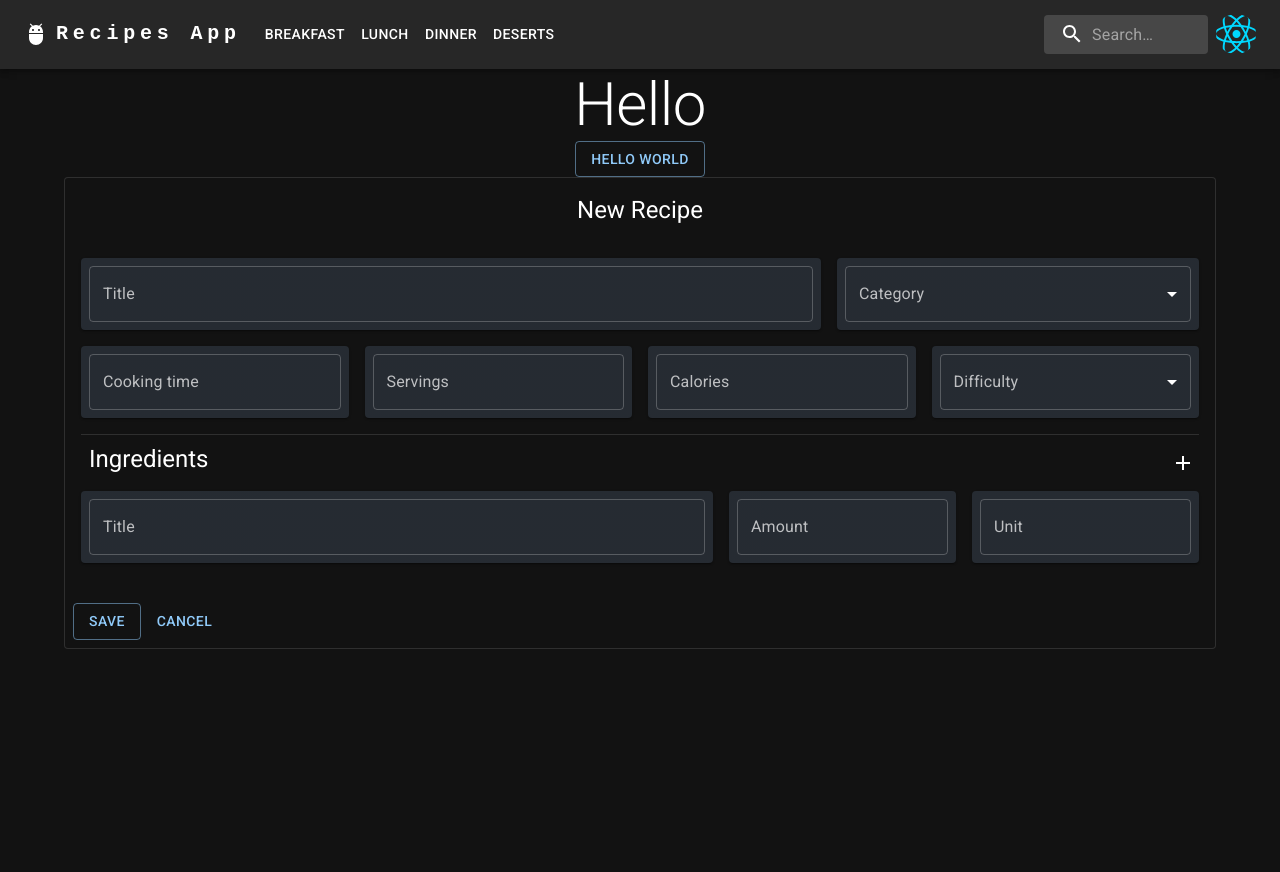
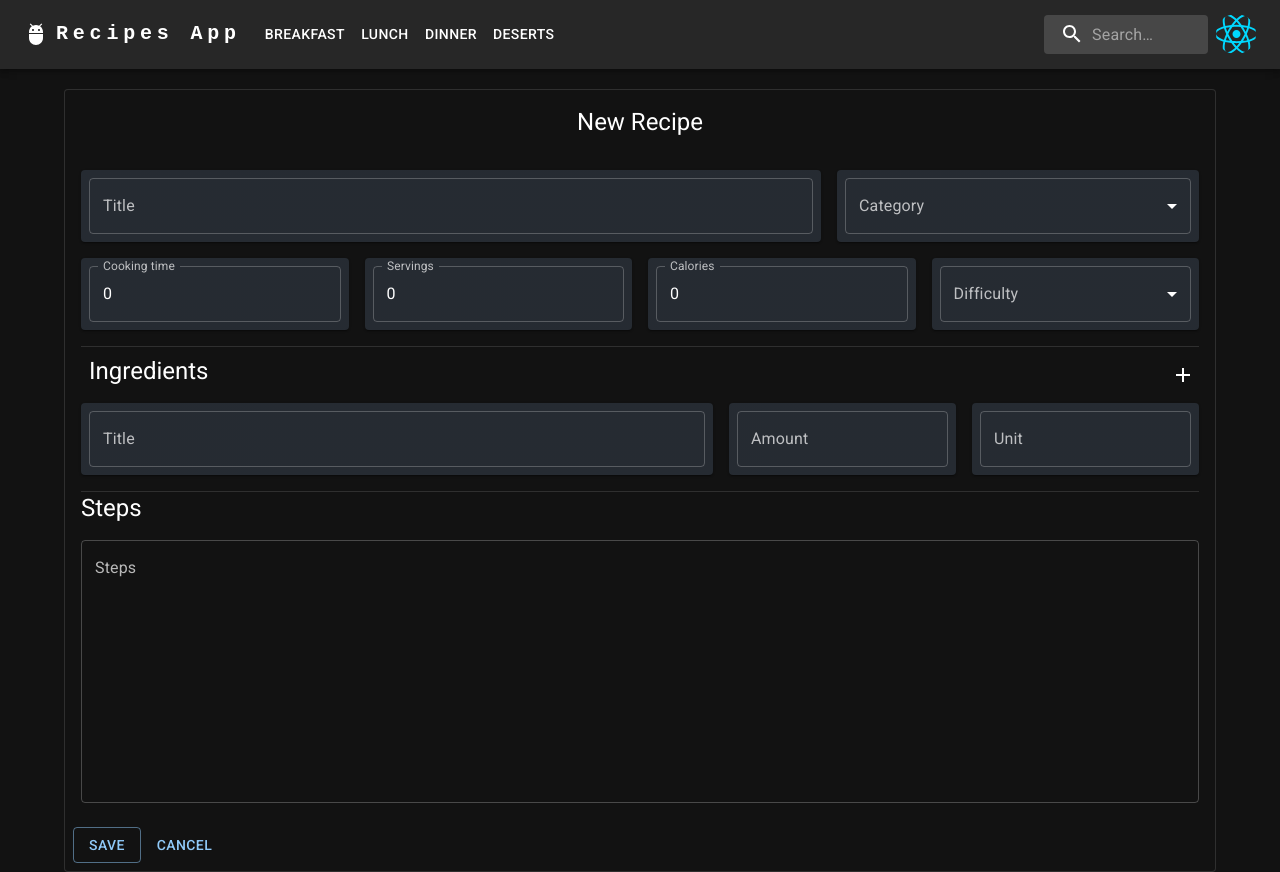
Before and after one commit to orozco92/recipes_web, a React (Vite) app: page / in a window 1280 px wide. Before the commit the page ends 800 px from the top, so only its background shows below. Built offline with nearby package versions, Linux system fonts and the light colour scheme.

Commit message:
Basic create recipe

```diff
--- a/package.json
+++ b/package.json
@@ -16,7 +16,8 @@
     "@mui/icons-material": "^5.16.0",
     "@mui/material": "^5.16.0",
     "react": "^18.3.1",
-    "react-dom": "^18.3.1"
+    "react-dom": "^18.3.1",
+    "zustand": "^4.5.4"
   },
   "devDependencies": {
     "@types/react": "^18.3.3",
--- a/src/App.tsx
+++ b/src/App.tsx
@@ -1,5 +1,5 @@
 import "./App.css";
-import { Button, Container, Typography } from "@mui/material";
+import { Container } from "@mui/material";
 import ResponsiveAppBar from "./components/ResponsiveAppBar";
 import { CreateRecipe } from "./components/NewRecipe";
 
@@ -7,11 +7,7 @@ function App() {
   return (
     <>
       <ResponsiveAppBar />
-      <Typography variant="h2" component="h1">
-        Hello
-      </Typography>
-      <Button variant="outlined">Hello world</Button>
-      <Container fixed>
+      <Container fixed style={{ paddingTop: 20 }}>
         <CreateRecipe></CreateRecipe>
       </Container>
     </>
--- a/src/components/Ingredients.tsx
+++ b/src/components/Ingredients.tsx
@@ -7,9 +7,11 @@ import {
   TextField,
   Typography,
 } from "@mui/material";
-import { FormEvent, useState } from "react";
+import { FormEvent } from "react";
 import DeleteIcon from "@mui/icons-material/Delete";
 import AddIcon from "@mui/icons-material/Add";
+import { useUpsertRecipeStore } from "../store/recipe";
+import { Ingredient } from "../core/interfaces";
 
 const Item = styled(Paper)(({ theme }) => ({
   backgroundColor: theme.palette.mode === "dark" ? "#1A2027" : "#fff",
@@ -27,14 +29,15 @@ const TextItem = styled(Paper)(({ theme }) => ({
   color: theme.palette.text.secondary,
 }));
 
-interface Ingredient {
-  name: string;
-  amount: number;
-  unit: string;
-}
-
 export function Ingredients() {
-  const [items, setItems] = useState<Ingredient[]>([]);
+  const ingredients =
+    useUpsertRecipeStore((data) => data.data.ingredients) ?? [];
+  const updateIngredients = useUpsertRecipeStore(
+    (data) => data.updateIngredients
+  );
+  const removeIngredient = useUpsertRecipeStore(
+    (data) => data.removeIngredient
+  );
 
   const handleAddIngredient = (event: FormEvent<HTMLFormElement>) => {
     event.preventDefault();
@@ -45,16 +48,15 @@ export function Ingredients() {
       formData.entries()
     ) as unknown as Ingredient;
 
+    if (!ingredient.name) return;
+
+    updateIngredients(ingredient);
+
     form.reset();
-    setItems([...items, ingredient]);
   };
 
   const createRemoveHandler = (index: number) => () => {
-    const newIngredients = [
-      ...items.slice(0, index),
-      ...items.slice(index + 1),
-    ];
-    setItems(newIngredients);
+    removeIngredient(index);
   };
 
   return (
@@ -97,7 +99,7 @@ export function Ingredients() {
         </Stack>
       </form>
       <List>
-        {items.map((item, index) => (
+        {ingredients.map((item, index) => (
           <Stack
             direction="row"
             justifyContent="space-between"
--- a/src/components/NewRecipe.tsx
+++ b/src/components/NewRecipe.tsx
@@ -17,7 +17,11 @@ import {
 } from "@mui/material";
 import { MealType, RecipeDifficulty } from "../core/enums";
 import { Ingredients } from "./Ingredients";
-import { useState } from "react";
+import { ChangeEvent } from "react";
+import { Steps } from "./Steps";
+import { useUpsertRecipeStore } from "../store/recipe";
+import { RecipePrimitives } from "../core/interfaces";
+import { upsertRecipe } from "../services/recipe";
 
 const Item = styled(Paper)(({ theme }) => ({
   backgroundColor: theme.palette.mode === "dark" ? "#1A2027" : "#fff",
@@ -28,16 +32,32 @@ const Item = styled(Paper)(({ theme }) => ({
 }));
 
 export function CreateRecipe() {
-  const [category, setCategory] = useState<MealType | "">("");
-  const [difficulty, setDifficulty] = useState<RecipeDifficulty | "">("");
+  const recipe = useUpsertRecipeStore((data) => data.data);
+  const updateRecipeData = useUpsertRecipeStore(
+    (data) => data.updateRecipeData
+  );
 
-  const handleCategoryChange = (event: SelectChangeEvent) => {
-    setCategory(event.target.value as MealType);
+  const createRecipePrimitiveChangeFn =
+    (key: RecipePrimitives) =>
+    (
+      event:
+        | ChangeEvent<HTMLInputElement | HTMLTextAreaElement>
+        | SelectChangeEvent
+    ) => {
+      let value: string | number = event.target.value;
+      if (key === "calories" || key === "cookingTime" || key === "servings")
+        value = +value;
+      updateRecipeData(value, key);
+    };
+
+  const saveRecipe = () => {
+    upsertRecipe(recipe)
+      .then((data) => {
+        console.log(data);
+      })
+      .catch((error) => console.log(error));
   };
 
-  const handleDifficultyChange = (event: SelectChangeEvent) => {
-    setDifficulty(event.target.value as RecipeDifficulty);
-  };
   return (
     <>
       <Card variant="outlined">
@@ -52,6 +72,8 @@ export function CreateRecipe() {
                   label="Title"
                   variant="outlined"
                   fullWidth={true}
+                  value={recipe.name}
+                  onChange={createRecipePrimitiveChangeFn("name")}
                 />
               </Item>
             </Grid>
@@ -64,8 +86,8 @@ export function CreateRecipe() {
                     id="category"
                     name="category"
                     label="Category"
-                    value={category}
-                    onChange={handleCategoryChange}
+                    value={recipe.category}
+                    onChange={createRecipePrimitiveChangeFn("category")}
                   >
                     <MenuItem value="">
                       <em>None</em>
@@ -87,6 +109,8 @@ export function CreateRecipe() {
                   label="Cooking time"
                   variant="outlined"
                   fullWidth={true}
+                  value={recipe.cookingTime}
+                  onChange={createRecipePrimitiveChangeFn("cookingTime")}
                 />
               </Item>
             </Grid>
@@ -98,6 +122,8 @@ export function CreateRecipe() {
                   label="Servings"
                   variant="outlined"
                   fullWidth={true}
+                  value={recipe.servings}
+                  onChange={createRecipePrimitiveChangeFn("servings")}
                 />
               </Item>
             </Grid>
@@ -109,6 +135,8 @@ export function CreateRecipe() {
                   label="Calories"
                   variant="outlined"
                   fullWidth={true}
+                  value={recipe.calories}
+                  onChange={createRecipePrimitiveChangeFn("calories")}
                 />
               </Item>
             </Grid>
@@ -121,9 +149,12 @@ export function CreateRecipe() {
                     id="difficulty"
                     name="difficulty"
                     label="Difficulty"
-                    value={difficulty}
-                    onChange={handleDifficultyChange}
+                    value={recipe.difficulty}
+                    onChange={createRecipePrimitiveChangeFn("difficulty")}
                   >
+                    <MenuItem value="BEGINER">
+                      <em>None</em>
+                    </MenuItem>
                     {Object.entries(RecipeDifficulty).map((value) => (
                       <MenuItem key={value[0]} value={value[0]}>
                         {value[1]}
@@ -136,9 +167,13 @@ export function CreateRecipe() {
           </Grid>
           <Divider />
           <Ingredients></Ingredients>
+          <Divider />
+          <Steps></Steps>
         </CardContent>
         <CardActions>
-          <Button variant="outlined">Save</Button>
+          <Button variant="outlined" onClick={saveRecipe}>
+            Save
+          </Button>
           <Button variant="text">Cancel</Button>
         </CardActions>
       </Card>
--- /dev/null
+++ b/src/components/Steps.tsx
@@ -0,0 +1,14 @@
+import { Stack, TextField, Typography } from "@mui/material";
+
+export function Steps() {
+  return (
+    <>
+      <Stack gap={2}>
+        <Typography variant="h5" textAlign="left">
+          Steps
+        </Typography>
+        <TextField id="steps" label="Steps" multiline rows={10} />
+      </Stack>
+    </>
+  );
+}
--- /dev/null
+++ b/src/core/interfaces.ts
@@ -0,0 +1,31 @@
+import { MealType, RecipeDifficulty } from "./enums";
+
+type Difficulty = keyof typeof RecipeDifficulty;
+type Category = keyof typeof MealType;
+
+export interface Ingredient {
+  name: string;
+  amount?: string;
+  unit?: string;
+}
+
+export interface Recipe {
+  name: string;
+  picture: string;
+  cookingTime: number;
+  servings: number;
+  category: Category | "";
+  difficulty: Difficulty | "";
+  calories: number;
+  steps: {
+    number: number;
+    description: string;
+  }[];
+  ingredients: (Ingredient | (Ingredient & WithId))[];
+}
+
+export interface WithId {
+  id: number;
+}
+
+export type RecipePrimitives = keyof Omit<Recipe, "steps" | "ingredients">;
--- /dev/null
+++ b/src/services/recipe.ts
@@ -0,0 +1,14 @@
+import { Recipe } from "../core/interfaces";
+
+const API_URL = "http://localhost:3000";
+
+export async function upsertRecipe(recipe: Recipe) {
+  const response = await fetch(`${API_URL}/recipes`, {
+    method: "POST",
+    headers: [["Content-Type", "application/json"]],
+    body: JSON.stringify(recipe),
+  });
+
+  const data = response.json();
+  return data;
+}
--- /dev/null
+++ b/src/store/recipe.ts
@@ -0,0 +1,61 @@
+import { create } from "zustand";
+import { Ingredient, Recipe, RecipePrimitives } from "../core/interfaces";
+import { devtools } from "zustand/middleware";
+
+interface State {
+  data: Recipe;
+  updateSteps: (description: string) => void;
+  updateIngredients: (ingredient: Ingredient) => void;
+  removeIngredient: (index: number) => void;
+  updateRecipeData: (data: unknown, key: RecipePrimitives) => void;
+  reset: () => void;
+}
+
+const initialValue: Recipe = {
+  name: "",
+  calories: 0,
+  cookingTime: 0,
+  picture: "",
+  servings: 0,
+  category: "",
+  difficulty: "",
+  ingredients: [],
+  steps: [],
+};
+
+export const useUpsertRecipeStore = create<State>()(
+  devtools((set, get) => {
+    return {
+      data: initialValue as Recipe,
+      updateSteps: (description: string) => {
+        const updatedData = get().data;
+        updatedData.steps = [{ number: 0, description }];
+        set({ data: updatedData });
+      },
+      updateIngredients: (ingredient: Ingredient) => {
+        const { data } = get();
+        const ingredients = [...data.ingredients];
+        ingredients.push(ingredient);
+        data.ingredients = ingredients;
+        set({ data });
+      },
+      removeIngredient: (index: number) => {
+        const { data } = get();
+        const ingredients = [
+          ...data.ingredients.slice(0, index),
+          ...data.ingredients.slice(index + 1),
+        ];
+        data.ingredients = ingredients;
+        set({ data });
+      },
+      updateRecipeData: (value: unknown, key: RecipePrimitives) => {
+        const updatedData = get().data;
+        const data = { ...updatedData, [key]: value };
+        set({ data });
+      },
+      reset: () => {
+        set({ data: initialValue as Recipe });
+      },
+    };
+  })
+);
```
Also changed, not shown: 1 other file (tests, documents, lock files or other folders).
